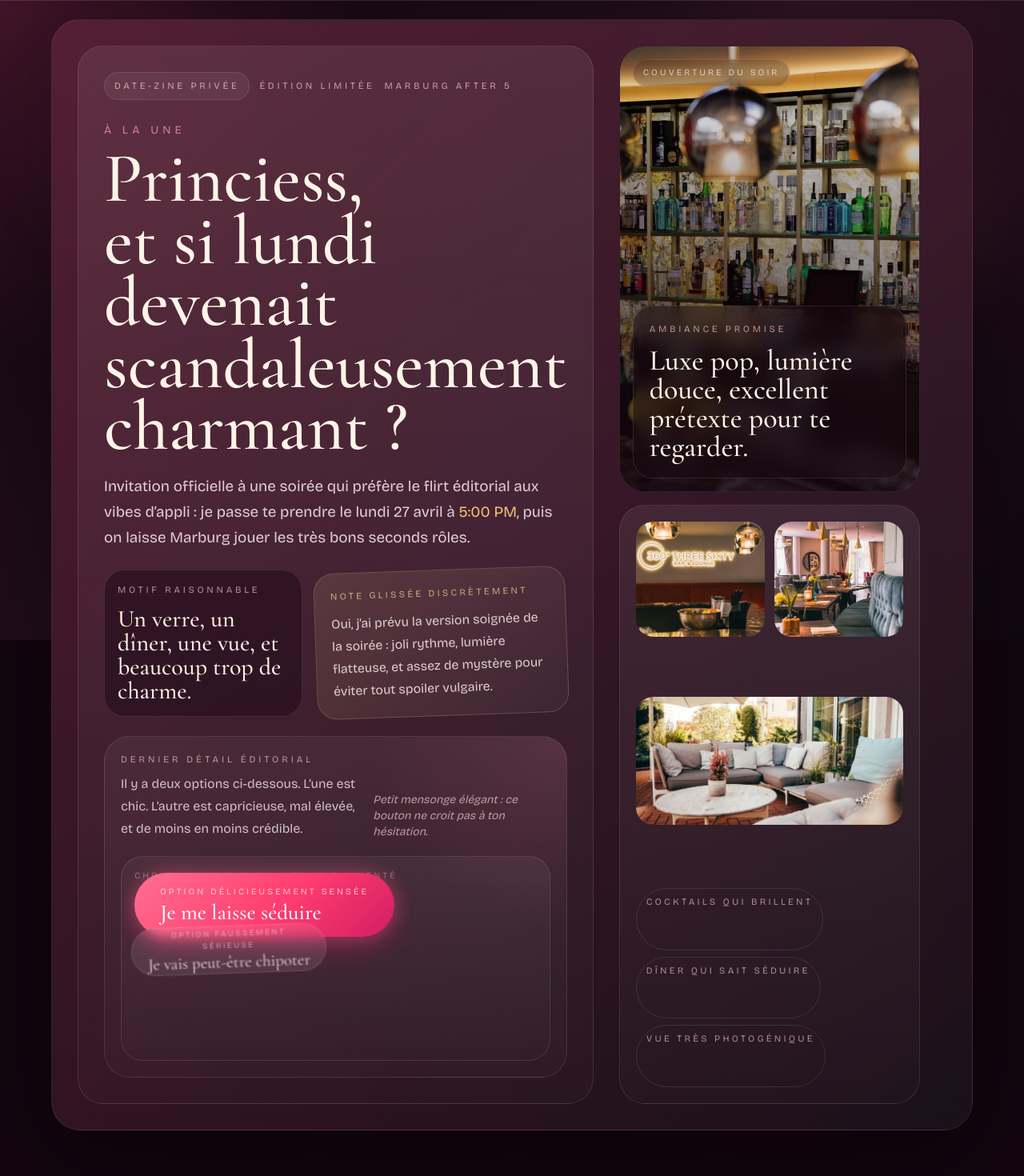
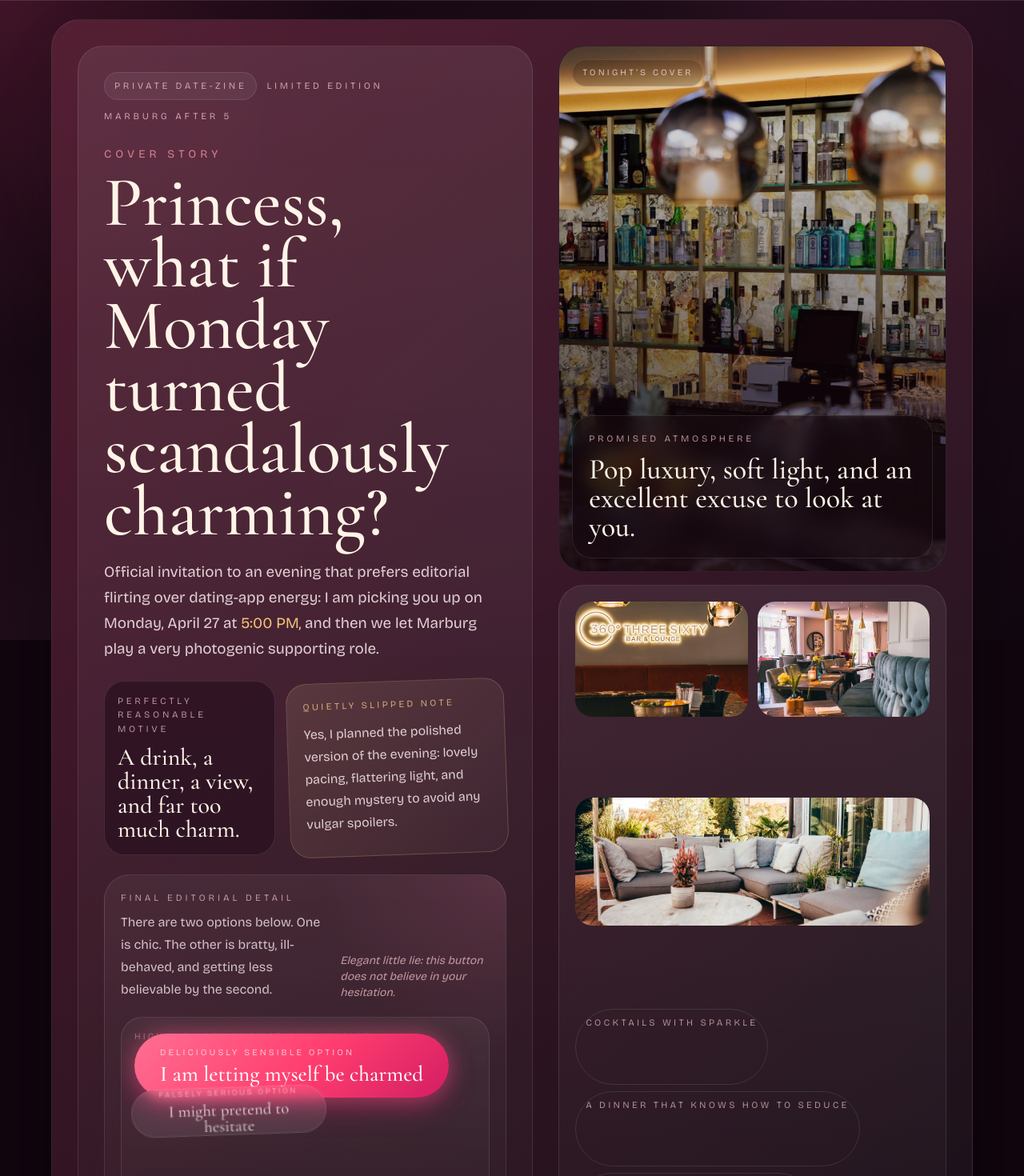
Before and after one commit to Melvynx/realman, a React (Vite) app: page / in a window 1280 px wide. Shown: the top 1470 px of the page at 80% size. Before the commit the page ends 1437 px from the top, so only its background shows below. Built offline with nearby package versions, Linux system fonts and the light colour scheme.

Commit message:
fix: switch date microsite copy to English

```diff
--- a/index.html
+++ b/index.html
@@ -1,10 +1,10 @@
 <!doctype html>
-<html lang="fr">
+<html lang="en">
   <head>
     <meta charset="UTF-8" />
     <link rel="icon" type="image/svg+xml" href="/favicon.svg" />
     <meta name="viewport" content="width=device-width, initial-scale=1.0" />
-    <title>Une invitation délicieusement suspecte 💋</title>
+    <title>A deliciously suspicious invitation 💋</title>
   </head>
   <body>
     <div id="root"></div>
--- a/src/App.tsx
+++ b/src/App.tsx
@@ -30,8 +30,8 @@ type ItineraryStop = {
 
 const nonStages: NonStage[] = [
   {
-    label: 'Je vais peut-être chipoter',
-    taunt: 'Petit mensonge élégant : ce bouton ne croit pas à ton hésitation.',
+    label: 'I might pretend to hesitate',
+    taunt: 'Elegant little lie: this button does not believe in your hesitation.',
     x: 0,
     y: 0,
     scale: 1,
@@ -44,8 +44,8 @@ const nonStages: NonStage[] = [
     decoys: 0,
   },
   {
-    label: 'hmm… laisse-moi dramatiser',
-    taunt: 'Oh. Madame a choisi le chemin théâtral.',
+    label: 'hmm… let me dramatize this',
+    taunt: 'Oh. A lady has chosen the theatrical route.',
     x: 22,
     y: -6,
     scale: 0.96,
@@ -58,8 +58,8 @@ const nonStages: NonStage[] = [
     decoys: 0,
   },
   {
-    label: 'je fais semblant de résister',
-    taunt: 'Le bouton a roulé des yeux en français.',
+    label: 'I am pretending to resist',
+    taunt: 'The button just rolled its eyes in perfect English.',
     x: -34,
     y: 18,
     scale: 0.88,
@@ -72,8 +72,8 @@ const nonStages: NonStage[] = [
     decoys: 0,
   },
   {
-    label: 'non mais avec panache',
-    taunt: 'Il vient de sauter plus haut que ton objection.',
+    label: 'no, but make it stylish',
+    taunt: 'It just leaped higher than your objection.',
     x: 112,
     y: -88,
     scale: 1.08,
@@ -86,8 +86,8 @@ const nonStages: NonStage[] = [
     decoys: 1,
   },
   {
-    label: 'je boude, version couture',
-    taunt: 'Maintenant il pose en coin, comme une diva vexée.',
+    label: 'I am sulking, couture edition',
+    taunt: 'Now it is posing in the corner like an offended diva.',
     x: -126,
     y: 92,
     scale: 0.72,
@@ -100,8 +100,8 @@ const nonStages: NonStage[] = [
     decoys: 1,
   },
   {
-    label: 'attrape-moi si tu oses',
-    taunt: 'Téléportation activée. Très mauvais esprit, très bon timing.',
+    label: 'catch me if you dare',
+    taunt: 'Teleportation enabled. Terrible attitude, excellent timing.',
     x: 152,
     y: 118,
     scale: 0.84,
@@ -114,8 +114,8 @@ const nonStages: NonStage[] = [
     decoys: 2,
   },
   {
-    label: 'je suis minuscule et têtu',
-    taunt: 'Le voilà en format problématique de poche.',
+    label: 'I am tiny and stubborn',
+    taunt: 'There it is in an inconvenient pocket-size format.',
     x: -148,
     y: -112,
     scale: 0.58,
@@ -128,8 +128,8 @@ const nonStages: NonStage[] = [
     decoys: 2,
   },
   {
-    label: 'ceci est un faux refus',
-    taunt: 'Il y a désormais des doublures. Très magazine, très suspect.',
+    label: 'this is a fake refusal',
+    taunt: 'There are decoys now. Very editorial, very suspicious.',
     x: 0,
     y: -132,
     scale: 1.16,
@@ -142,8 +142,8 @@ const nonStages: NonStage[] = [
     decoys: 3,
   },
   {
-    label: 'je capitule avec style ? non.',
-    taunt: 'Le bouton vient de choisir le bord du cadre. Quelle audace inutile.',
+    label: 'surrender stylishly? absolutely not.',
+    taunt: 'The button has chosen the very edge of the frame. Pointless audacity.',
     x: 164,
     y: -2,
     scale: 0.66,
@@ -156,8 +156,8 @@ const nonStages: NonStage[] = [
     decoys: 4,
   },
   {
-    label: '…bon, appuie sur oui',
-    taunt: 'À ce stade, même le bouton non soutient le rendez-vous.',
+    label: '…fine, press yes',
+    taunt: 'At this point, even the no button is rooting for the date.',
     x: -164,
     y: 10,
     scale: 0.62,
@@ -176,24 +176,24 @@ const confettiIcons = ['💋', '💕', '✨', '🥂', '🌹', '💌', '🎀', '
 const itinerary: ItineraryStop[] = [
   {
     time: '5:00 PM',
-    eyebrow: 'prélude',
-    title: 'Prise en charge devant chez toi',
-    description: 'Je viens te chercher, on quitte le mode quotidien, et la soirée commence avant même le premier virage.',
-    note: 'Tenue recommandée : irrésistible, évidemment.',
+    eyebrow: 'prelude',
+    title: 'Pickup right outside your place',
+    description: 'I come pick you up, everyday mode disappears, and the evening begins before the first turn even happens.',
+    note: 'Suggested dress code: irresistible, obviously.',
   },
   {
     time: '6:00 PM',
-    eyebrow: 'premier acte',
-    title: 'Cocktails, lumières basses et joli vertige',
-    description: 'Premier arrêt pour trinquer, se regarder un peu trop longtemps, et laisser la ville devenir notre décor du soir.',
+    eyebrow: 'first act',
+    title: 'Cocktails, low lights, and a lovely little dizzy spell',
+    description: 'First stop: a toast, eye contact that lingers a little too long, and the city casually becoming our set for the night.',
     images: [barLounge, barLoungeNeon],
   },
   {
     time: '7:30 PM',
-    eyebrow: 'deuxième acte',
-    title: 'Dîner à la bougie, avec vue qui fait son effet',
-    description: 'La suite se joue autour d’une table romantique, d’un vrai bon repas, et de ce moment où on n’a plus envie que la soirée file trop vite.',
-    note: 'Oui, la belle table avec jolie vue a été demandée.',
+    eyebrow: 'second act',
+    title: 'Candlelit dinner with a view that absolutely knows what it is doing',
+    description: 'The next scene unfolds around a romantic table, a genuinely good dinner, and that exact moment when neither of us wants the night to rush ahead.',
+    note: 'Yes, the pretty table with the pretty view was specifically requested.',
     images: [olivaInterior, olivaTerrace],
   },
 ]
@@ -273,14 +273,14 @@ function PlanModal({ onClose }: { onClose: () => void }) {
         <div className="rounded-[2.2rem] border border-white/12 bg-[linear-gradient(180deg,rgba(52,14,29,0.95),rgba(17,8,18,0.96))] p-4 shadow-[0_30px_120px_rgba(0,0,0,0.45)] sm:p-6 lg:p-8">
           <div className="flex flex-col gap-5 border-b border-white/10 pb-6 sm:flex-row sm:items-start sm:justify-between">
             <div className="max-w-2xl">
-              <p className="text-[0.72rem] uppercase tracking-[0.38em] text-rose-300/72">édition du lundi · 27 avril · marburg</p>
+              <p className="text-[0.72rem] uppercase tracking-[0.38em] text-rose-300/72">monday edition · april 27 · marburg</p>
               <h2 className="mt-3 font-display text-5xl leading-none text-[var(--color-cream)] sm:text-6xl">
-                Le programme sans spoiler,
+                The spoiler-free plan,
                 <br />
-                mais avec tentation.
+                but with temptation.
               </h2>
               <p className="mt-4 max-w-xl text-base leading-7 text-rose-50/78 sm:text-lg">
-                Promis : l’itinéraire reste utile, les surprises gardent leur mystère, et le niveau de flirt est réglementairement trop élevé.
+                Promise: the itinerary stays useful, the surprises keep their mystery, and the flirting is legally a little excessive.
               </p>
             </div>
 
@@ -289,7 +289,7 @@ function PlanModal({ onClose }: { onClose: () => void }) {
               onClick={onClose}
               className="self-start rounded-full border border-white/14 bg-white/8 px-4 py-2 text-sm uppercase tracking-[0.24em] text-rose-50 transition hover:bg-white/14"
             >
-              refermer le secret
+              close the secret
             </button>
           </div>
 
@@ -302,22 +302,22 @@ function PlanModal({ onClose }: { onClose: () => void }) {
 
             <aside className="space-y-4">
               <div className="editorial-card rounded-[2rem] p-5 sm:p-6">
-                <p className="text-[0.72rem] uppercase tracking-[0.34em] text-rose-200/65">petits détails qui comptent</p>
+                <p className="text-[0.72rem] uppercase tracking-[0.34em] text-rose-200/65">small details that matter</p>
                 <ul className="mt-4 space-y-4 text-[0.98rem] leading-7 text-rose-50/80">
-                  <li>• table romantique demandée, idéalement avec une jolie vue et le bon niveau de wow discret</li>
-                  <li>• timing prévu pour que tout soit fluide, chic, et sans courir comme dans une comédie ratée</li>
-                  <li>• parking possible tout près, subtilement prévu au cas où la soirée voudrait se garer sans stress</li>
+                  <li>• romantic table requested, ideally with a lovely view and exactly the right level of discreet wow</li>
+                  <li>• timing planned so everything feels smooth, chic, and never like we are sprinting through a bad rom-com</li>
+                  <li>• parking possible nearby, quietly accounted for in case the evening prefers a stress-free arrival</li>
                 </ul>
               </div>
 
               <div className="relative overflow-hidden rounded-[2rem] border border-white/12 bg-[linear-gradient(160deg,rgba(255,255,255,0.1),rgba(255,255,255,0.02))] p-5 sm:p-6">
                 <div className="absolute -right-8 -top-8 h-28 w-28 rounded-full bg-fuchsia-400/20 blur-3xl" />
-                <p className="text-[0.72rem] uppercase tracking-[0.34em] text-rose-200/65">clause très importante</p>
+                <p className="text-[0.72rem] uppercase tracking-[0.34em] text-rose-200/65">very important clause</p>
                 <p className="mt-4 font-display text-3xl leading-none text-[var(--color-cream)]">
-                  Tu as le droit d’arriver sublime.
+                  You are fully allowed to arrive looking stunning.
                 </p>
                 <p className="mt-4 max-w-sm text-sm leading-7 text-rose-50/78">
-                  Moi, j’apporte la voiture, le plan, et cette énergie dangereusement confiante de quelqu’un qui espère vraiment te faire sourire toute la soirée.
+                  I am bringing the car, the plan, and that dangerously confident energy of someone who very much intends to make you smile all evening.
                 </p>
               </div>
             </aside>
@@ -370,35 +370,35 @@ function App() {
             <div className="flex flex-col justify-between gap-6 rounded-[2rem] border border-white/10 bg-[linear-gradient(180deg,rgba(255,255,255,0.08),rgba(255,255,255,0.02))] p-5 sm:p-7 lg:p-8">
               <div>
                 <div className="flex flex-wrap items-center gap-3 text-[0.72rem] uppercase tracking-[0.32em] text-rose-200/70">
-                  <span className="rounded-full border border-white/10 bg-white/6 px-3 py-2">date-zine privée</span>
-                  <span>édition limitée</span>
+                  <span className="rounded-full border border-white/10 bg-white/6 px-3 py-2">private date-zine</span>
+                  <span>limited edition</span>
                   <span>marburg after 5</span>
                 </div>
 
                 <div className="mt-7 max-w-3xl">
-                  <p className="text-sm uppercase tracking-[0.36em] text-rose-300/72">à la une</p>
+                  <p className="text-sm uppercase tracking-[0.36em] text-rose-300/72">cover story</p>
                   <h1 className="mt-3 font-display text-[3.35rem] leading-[0.88] text-[var(--color-cream)] sm:text-[4.5rem] lg:text-[5.5rem]">
-                    Princiess,
+                    Princess,
                     <br />
-                    et si lundi devenait scandaleusement charmant ?
+                    what if Monday turned scandalously charming?
                   </h1>
                   <p className="mt-5 max-w-2xl text-[1.08rem] leading-8 text-rose-50/84 sm:text-[1.18rem]">
-                    Invitation officielle à une soirée qui préfère le flirt éditorial aux vibes d’appli :
-                    je passe te prendre le lundi 27 avril à <span className="text-[var(--color-gold)]">5:00 PM</span>,
-                    puis on laisse Marburg jouer les très bons seconds rôles.
+                    Official invitation to an evening that prefers editorial flirting over dating-app energy:
+                    I am picking you up on Monday, April 27 at <span className="text-[var(--color-gold)]">5:00 PM</span>,
+                    and then we let Marburg play a very photogenic supporting role.
                   </p>
                 </div>
               </div>
 
               <div className="grid gap-4 sm:grid-cols-[0.88fr_1.12fr]">
                 <div className="rounded-[1.6rem] border border-white/10 bg-[#2a1020]/75 p-4">
-                  <p className="text-[0.72rem] uppercase tracking-[0.32em] text-rose-200/65">motif raisonnable</p>
-                  <p className="mt-3 font-display text-3xl leading-none text-[var(--color-cream)]">Un verre, un dîner, une vue, et beaucoup trop de charme.</p>
+                  <p className="text-[0.72rem] uppercase tracking-[0.32em] text-rose-200/65">perfectly reasonable motive</p>
+                  <p className="mt-3 font-display text-3xl leading-none text-[var(--color-cream)]">A drink, a dinner, a view, and far too much charm.</p>
                 </div>
                 <div className="rotated-note rounded-[1.6rem] border border-[#ffdb96]/18 bg-[linear-gradient(135deg,rgba(255,224,162,0.12),rgba(255,255,255,0.03))] p-4 sm:p-5">
-                  <p className="text-[0.72rem] uppercase tracking-[0.28em] text-[#ffd38f]/72">note glissée discrètement</p>
+                  <p className="text-[0.72rem] uppercase tracking-[0.28em] text-[#ffd38f]/72">quietly slipped note</p>
                   <p className="mt-3 text-base leading-7 text-rose-50/82">
-                    Oui, j’ai prévu la version soignée de la soirée : joli rythme, lumière flatteuse, et assez de mystère pour éviter tout spoiler vulgaire.
+                    Yes, I planned the polished version of the evening: lovely pacing, flattering light, and enough mystery to avoid any vulgar spoilers.
                   </p>
                 </div>
               </div>
@@ -406,16 +406,16 @@ function App() {
               <div className="choice-panel relative overflow-hidden rounded-[2rem] border border-white/10 p-4 sm:p-5">
                 <div className="flex flex-col gap-3 sm:flex-row sm:items-end sm:justify-between">
                   <div>
-                    <p className="text-[0.72rem] uppercase tracking-[0.34em] text-rose-200/65">dernier détail éditorial</p>
+                    <p className="text-[0.72rem] uppercase tracking-[0.34em] text-rose-200/65">final editorial detail</p>
                     <p className="mt-2 max-w-xl text-sm leading-7 text-rose-50/76 sm:text-base">
-                      Il y a deux options ci-dessous. L’une est chic. L’autre est capricieuse, mal élevée, et de moins en moins crédible.
+                      There are two options below. One is chic. The other is bratty, ill-behaved, and getting less believable by the second.
                     </p>
                   </div>
                   <p className="text-sm italic text-rose-200/68">{stage.taunt}</p>
                 </div>
 
                 <div className="relative mt-5 min-h-[16rem] overflow-hidden rounded-[1.7rem] border border-white/10 bg-[linear-gradient(180deg,rgba(255,255,255,0.05),rgba(255,255,255,0.01))] px-3 py-4 sm:px-4 sm:py-5">
-                  <div className="absolute left-4 top-4 text-[0.68rem] uppercase tracking-[0.28em] text-rose-200/40">choix publicitaire hautement orienté</div>
+                  <div className="absolute left-4 top-4 text-[0.68rem] uppercase tracking-[0.28em] text-rose-200/40">highly biased promotional choice</div>
 
                   <button
                     type="button"
@@ -423,8 +423,8 @@ function App() {
                     className="btn-oui-glow relative z-20 inline-flex min-h-[60px] items-center justify-center rounded-full bg-[linear-gradient(135deg,#ff6f91,#ff3d6f_55%,#d31e63)] px-7 py-4 text-left text-white shadow-[0_12px_30px_rgba(211,30,99,0.35)] transition duration-200 hover:-translate-y-0.5 hover:scale-[1.02] active:scale-95 sm:px-8"
                   >
                     <span>
-                      <span className="block font-sans text-[0.68rem] uppercase tracking-[0.28em] text-rose-50/70">option délicieusement sensée</span>
-                      <span className="mt-1 block font-display text-[1.7rem] leading-none">Je me laisse séduire</span>
+                      <span className="block font-sans text-[0.68rem] uppercase tracking-[0.28em] text-rose-50/70">deliciously sensible option</span>
+                      <span className="mt-1 block font-display text-[1.7rem] leading-none">I am letting myself be charmed</span>
                     </span>
                   </button>
 
@@ -443,7 +443,7 @@ function App() {
                         opacity: decoy.opacity,
                       }}
                     >
-                      faux non
+                      fake no
                     </span>
                   ))}
 
@@ -466,7 +466,7 @@ function App() {
                     }}
                   >
                     <span>
-                      <span className="block font-sans text-[0.62rem] uppercase tracking-[0.24em] text-rose-100/55">option faussement sérieuse</span>
+                      <span className="block font-sans text-[0.62rem] uppercase tracking-[0.24em] text-rose-100/55">falsely serious option</span>
                       <span className="mt-1 block font-display text-[1.15rem] leading-none sm:text-[1.3rem]">{stage.label}</span>
                     </span>
                   </button>
@@ -479,11 +479,11 @@ function App() {
                 <img src={barLounge} alt="" className="absolute inset-0 h-full w-full object-cover" />
                 <div className="absolute inset-0 bg-[linear-gradient(180deg,rgba(26,8,17,0.08),rgba(22,5,13,0.82))]" />
                 <div className="absolute left-4 top-4 rounded-full border border-white/10 bg-black/20 px-3 py-2 text-[0.68rem] uppercase tracking-[0.28em] text-rose-100/72 backdrop-blur-sm">
-                  couverture du soir
+                  tonight's cover
                 </div>
                 <div className="absolute bottom-4 left-4 right-4 rounded-[1.55rem] border border-white/10 bg-[rgba(23,8,15,0.5)] p-4 backdrop-blur-md sm:p-5">
-                  <p className="text-[0.72rem] uppercase tracking-[0.32em] text-rose-200/65">ambiance promise</p>
-                  <p className="mt-3 font-display text-4xl leading-none text-[var(--color-cream)]">Luxe pop, lumière douce, excellent prétexte pour te regarder.</p>
+                  <p className="text-[0.72rem] uppercase tracking-[0.32em] text-rose-200/65">promised atmosphere</p>
+                  <p className="mt-3 font-display text-4xl leading-none text-[var(--color-cream)]">Pop luxury, soft light, and an excellent excuse to look at you.</p>
                 </div>
               </div>
 
@@ -495,9 +495,9 @@ function App() {
                 </div>
 
                 <div className="flex flex-wrap gap-2 text-[0.72rem] uppercase tracking-[0.28em] text-rose-200/62">
-                  <span className="rounded-full border border-white/10 px-3 py-2">cocktails qui brillent</span>
-                  <span className="rounded-full border border-white/10 px-3 py-2">dîner qui sait séduire</span>
-                  <span className="rounded-full border border-white/10 px-3 py-2">vue très photogénique</span>
+                  <span className="rounded-full border border-white/10 px-3 py-2">cocktails with sparkle</span>
+                  <span className="rounded-full border border-white/10 px-3 py-2">a dinner that knows how to seduce</span>
+                  <span className="rounded-full border border-white/10 px-3 py-2">ridiculously photogenic view</span>
                 </div>
               </div>
             </aside>
```
